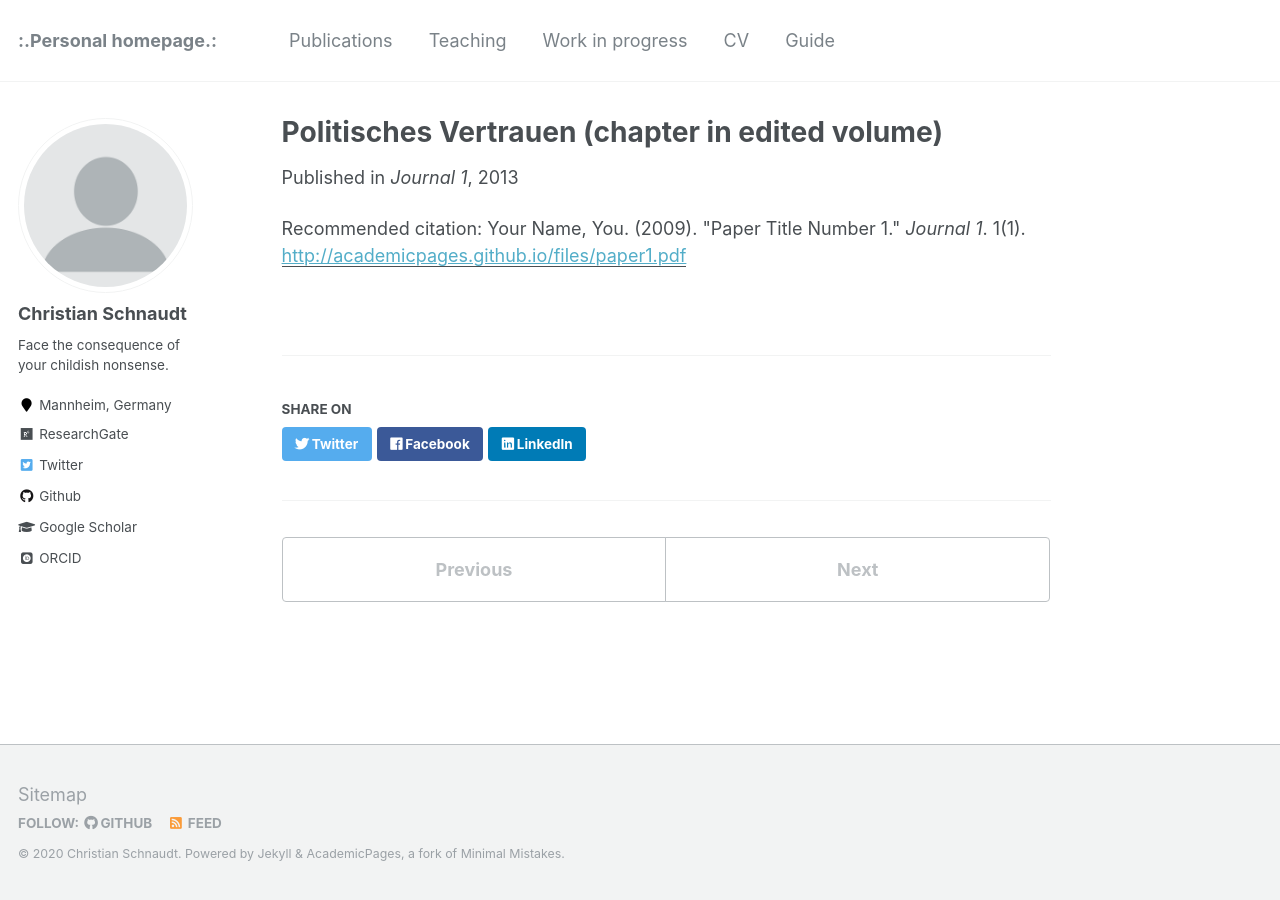
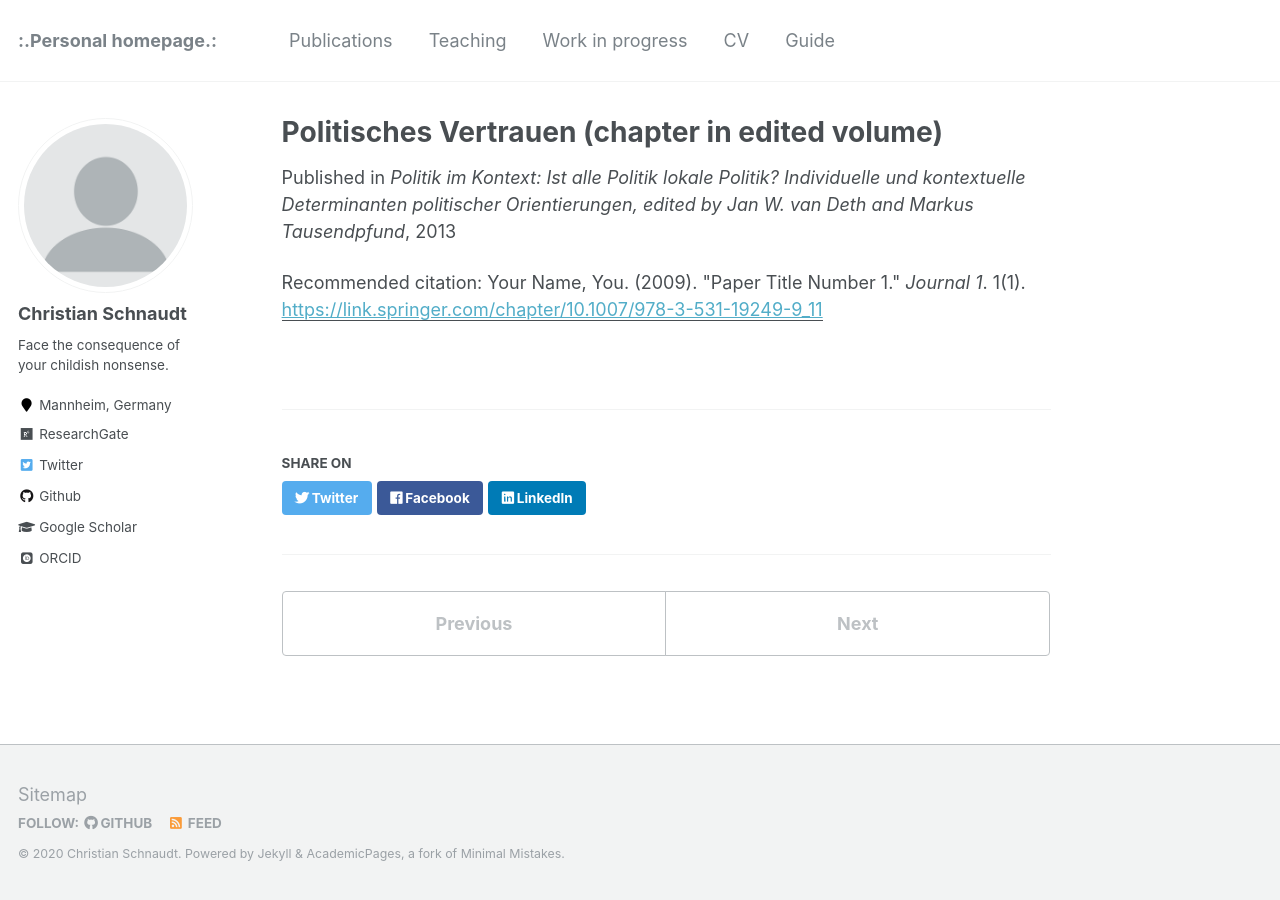
Before and after one commit to cschnaudt/cschnaudt.github.io, a Jekyll site: the page built from _publications/2013-01-01-Politisches-Vertrauen.md, in a window 1280 px wide. Built offline with Jekyll 4.4.1, drawn with Linux system fonts in a browser that asks for light colours; some web fonts are replaced.

Commit message:
Update 2013-01-01-Politisches-Vertrauen.md

```diff
--- a/_publications/2013-01-01-Politisches-Vertrauen.md
+++ b/_publications/2013-01-01-Politisches-Vertrauen.md
@@ -4,7 +4,7 @@ collection: publications
 permalink: /publication/2013-01-01-Politisches-Vertrauen
 excerpt: 'This paper investigates the influence of the local context on citizens´ trust in political institutions and authorities.'
 date: 2013-01-01
-venue: 'Journal 1'
-paperurl: 'http://academicpages.github.io/files/paper1.pdf'
+venue: 'Politik im Kontext: Ist alle Politik lokale Politik? Individuelle und kontextuelle Determinanten politischer Orientierungen, edited by Jan W. van Deth and Markus Tausendpfund'
+paperurl: 'https://link.springer.com/chapter/10.1007/978-3-531-19249-9_11'
 citation: 'Your Name, You. (2009). &quot;Paper Title Number 1.&quot; <i>Journal 1</i>. 1(1).'
 ---
```
